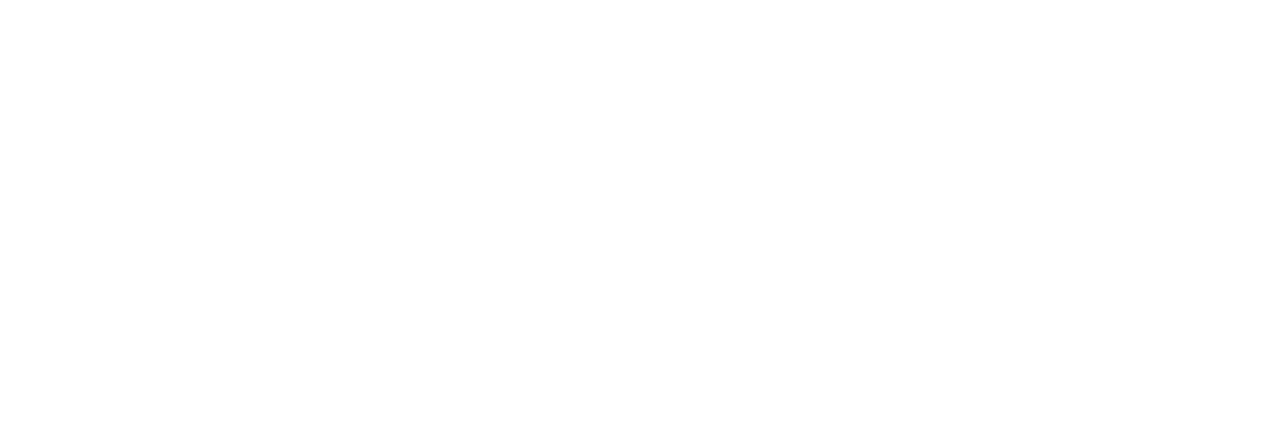
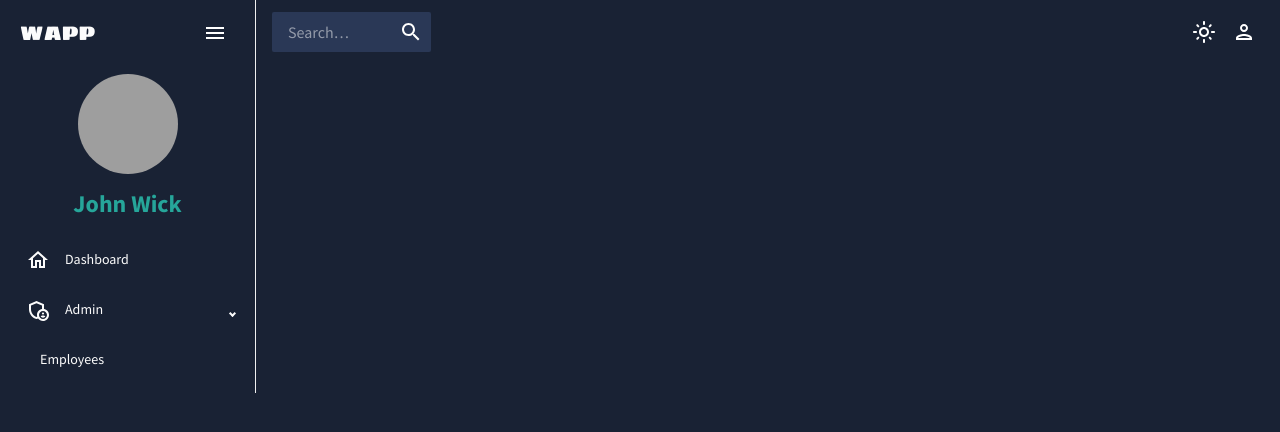
Before and after one commit to DJPajares/employee-dashboard, a Next.js app: page / in a window 1280 px wide. Shown: the top 432 px of the page. Built offline with nearby package versions, Linux system fonts and the light colour scheme; grey boxes are pictures that could not be loaded.

Commit message:
feat: add sidenav and topbar

```diff
--- /dev/null
+++ b/components/global/SideNav.tsx
@@ -0,0 +1,147 @@
+import {
+  Sidebar,
+  Menu,
+  MenuItem,
+  SubMenu,
+  useProSidebar
+} from 'react-pro-sidebar';
+import HomeOutlinedIcon from '@mui/icons-material/HomeOutlined';
+import AdminPanelSettingsOutlinedIcon from '@mui/icons-material/AdminPanelSettingsOutlined';
+import MenuOutlinedIcon from '@mui/icons-material/MenuOutlined';
+import { Box, IconButton, Typography, useTheme } from '@mui/material';
+import { useRouter } from 'next/router';
+import { Avatar } from '@mui/material';
+
+const SideNav = () => {
+  const theme = useTheme();
+  const colors = theme.palette;
+  const { collapseSidebar, collapsed, toggleSidebar, broken } = useProSidebar();
+
+  const userImage =
+    'https://media.gq.com/photos/5caf9c876328030f7944ecc1/1:1/w_3603,h_3603,c_limit/keanu-reeves-gq-cover-may-2019-social.jpg';
+
+  const imageSize = collapsed ? 30 : 100;
+  const router = useRouter();
+
+  const Header = () => {
+    return (
+      <MenuItem>
+        <Box display="flex" justifyContent="space-between" alignItems="center">
+          {!collapsed && (
+            <Box pr={2} onClick={() => router.push('/')}>
+              <Typography fontSize={20} fontFamily="Sigmar One">
+                WAPP
+              </Typography>
+            </Box>
+          )}
+          <Box>
+            <IconButton
+              onClick={() => (broken ? toggleSidebar() : collapseSidebar())}
+            >
+              <MenuOutlinedIcon />
+            </IconButton>
+          </Box>
+        </Box>
+      </MenuItem>
+    );
+  };
+
+  const User = () => {
+    return (
+      <Box
+        sx={{
+          display: 'flex',
+          flexDirection: 'column',
+          py: 1
+        }}
+      >
+        <Box
+          sx={{
+            display: 'flex',
+            justifyContent: 'center',
+            py: 1
+          }}
+        >
+          <Avatar
+            src={userImage}
+            alt="profile picture"
+            sx={{ height: imageSize, width: imageSize }}
+          />
+        </Box>
+        {!collapsed && (
+          <Box
+            sx={{
+              display: 'flex',
+              justifyContent: 'center',
+              py: 1
+            }}
+          >
+            <Typography variant="h3" color={colors.primary.main}>
+              John Wick
+            </Typography>
+          </Box>
+        )}
+      </Box>
+    );
+  };
+
+  const Dashboard = () => {
+    return (
+      <MenuItem icon={<HomeOutlinedIcon />} onClick={() => router.push('/')}>
+        <Typography variant="subtitle2">Dashboard</Typography>
+      </MenuItem>
+    );
+  };
+
+  const Admin = () => {
+    return (
+      <SubMenu
+        icon={<AdminPanelSettingsOutlinedIcon />}
+        label={<Typography variant="subtitle2">Admin</Typography>}
+        defaultOpen
+      >
+        <MenuItem
+          style={{ backgroundColor: colors.background.default }}
+          onClick={() => router.push('/admin/employees')}
+        >
+          <Typography variant="subtitle2">Employees</Typography>
+        </MenuItem>
+      </SubMenu>
+    );
+  };
+
+  return (
+    <Sidebar
+      breakPoint="xs"
+      collapsedWidth="5rem"
+      width="16rem"
+      backgroundColor={colors.background.default}
+      style={{ zIndex: 1150 }} // To overlapp MUI AppBar, it has a zIndex of 1100
+    >
+      <Box py={1}>
+        <Menu
+          menuItemStyles={{
+            button: () => {
+              return {
+                '&:hover': {
+                  backgroundColor: 'transparent',
+                  color: colors.primary.main
+                }
+              };
+            }
+          }}
+        >
+          <Header />
+
+          <User />
+
+          <Dashboard />
+
+          <Admin />
+        </Menu>
+      </Box>
+    </Sidebar>
+  );
+};
+
+export default SideNav;
--- /dev/null
+++ b/components/global/Topbar.tsx
@@ -0,0 +1,98 @@
+import { ColorModeContext } from '@/config/themes';
+import {
+  AppBar,
+  Box,
+  IconButton,
+  InputBase,
+  Toolbar,
+  alpha,
+  styled,
+  useTheme
+} from '@mui/material';
+import DarkModeOutlinedIcon from '@mui/icons-material/DarkModeOutlined';
+import LightModeOutlinedIcon from '@mui/icons-material/LightModeOutlined';
+import SearchIcon from '@mui/icons-material/Search';
+import PersonOutlinedIcon from '@mui/icons-material/PersonOutlined';
+import MenuOutlinedIcon from '@mui/icons-material/MenuOutlined';
+import { useContext } from 'react';
+import { useProSidebar } from 'react-pro-sidebar';
+
+const StyledInputBase = styled(InputBase)(({ theme }) => ({
+  color: 'inherit',
+  '& .MuiInputBase-input': {
+    padding: theme.spacing(1, 1, 1, 0),
+    color: theme.palette.text.primary,
+    // vertical padding + font size from searchIcon
+    paddingLeft: '1em',
+    transition: theme.transitions.create('width'),
+    width: '100%',
+    [theme.breakpoints.up('sm')]: {
+      width: '12ch',
+      '&:focus': {
+        width: '20ch'
+      }
+    }
+  }
+}));
+
+const TopBar = () => {
+  const theme = useTheme();
+  const colors = theme.palette;
+  const colorMode = useContext(ColorModeContext);
+  const { broken, toggleSidebar } = useProSidebar();
+
+  return (
+    <AppBar position="sticky" elevation={0}>
+      <Toolbar
+        sx={{
+          display: 'flex',
+          justifyContent: 'space-between',
+          backgroundColor: colors.background.default,
+          px: 2
+        }}
+        disableGutters
+      >
+        {broken && (
+          <IconButton onClick={() => toggleSidebar()}>
+            <MenuOutlinedIcon />
+          </IconButton>
+        )}
+
+        <Box
+          sx={{
+            display: 'flex',
+            alignItems: 'center',
+            borderRadius: 0.5,
+            backgroundColor: colors.background.paper,
+            '&:hover': {
+              backgroundColor: alpha(colors.background.paper, 0.5)
+            }
+          }}
+        >
+          <StyledInputBase
+            placeholder="Search…"
+            inputProps={{ 'aria-label': 'search' }}
+          />
+          <IconButton>
+            <SearchIcon />
+          </IconButton>
+        </Box>
+
+        <Box sx={{ display: 'flex', alignItems: 'center' }}>
+          <IconButton onClick={colorMode.toggleColorMode}>
+            {theme.palette.mode === 'dark' ? (
+              <LightModeOutlinedIcon />
+            ) : (
+              <DarkModeOutlinedIcon />
+            )}
+          </IconButton>
+          <IconButton>
+            <PersonOutlinedIcon />
+          </IconButton>
+        </Box>
+      </Toolbar>
+    </AppBar>
+  );
+};
+
+export default TopBar;
--- a/pages/_app.tsx
+++ b/pages/_app.tsx
@@ -1,6 +1,37 @@
-import '@/styles/globals.css'
-import type { AppProps } from 'next/app'
+import SideNav from '@/components/global/SideNav';
+import TopBar from '@/components/global/Topbar';
+import { ColorModeContext, useMode } from '../config/themes';
+import '@/styles/globals.css';
+import { CssBaseline, ThemeProvider } from '@mui/material';
+import type { AppProps } from 'next/app';
+import Head from 'next/head';
+import { ProSidebarProvider } from 'react-pro-sidebar';
 
-export default function App({ Component, pageProps }: AppProps) {
-  return <Component {...pageProps} />
+function App({ Component, pageProps }: AppProps) {
+  const { theme, colorMode } = useMode();
+
+  return (
+    <>
+      <Head>
+        <title>Template App</title>
+      </Head>
+      <ColorModeContext.Provider value={colorMode}>
+        <ThemeProvider theme={theme}>
+          <CssBaseline />
+
+          <ProSidebarProvider>
+            <div className="app">
+              <SideNav />
+              <main className="content">
+                <TopBar />
+                <Component {...pageProps} />
+              </main>
+            </div>
+          </ProSidebarProvider>
+        </ThemeProvider>
+      </ColorModeContext.Provider>
+    </>
+  );
 }
+
+export default App;
```
